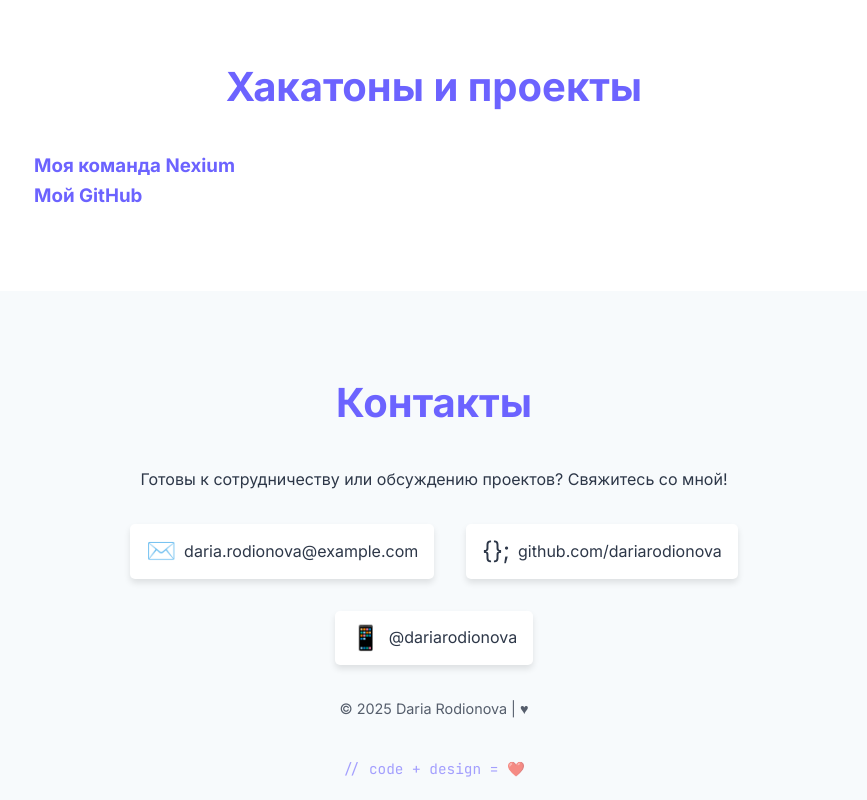
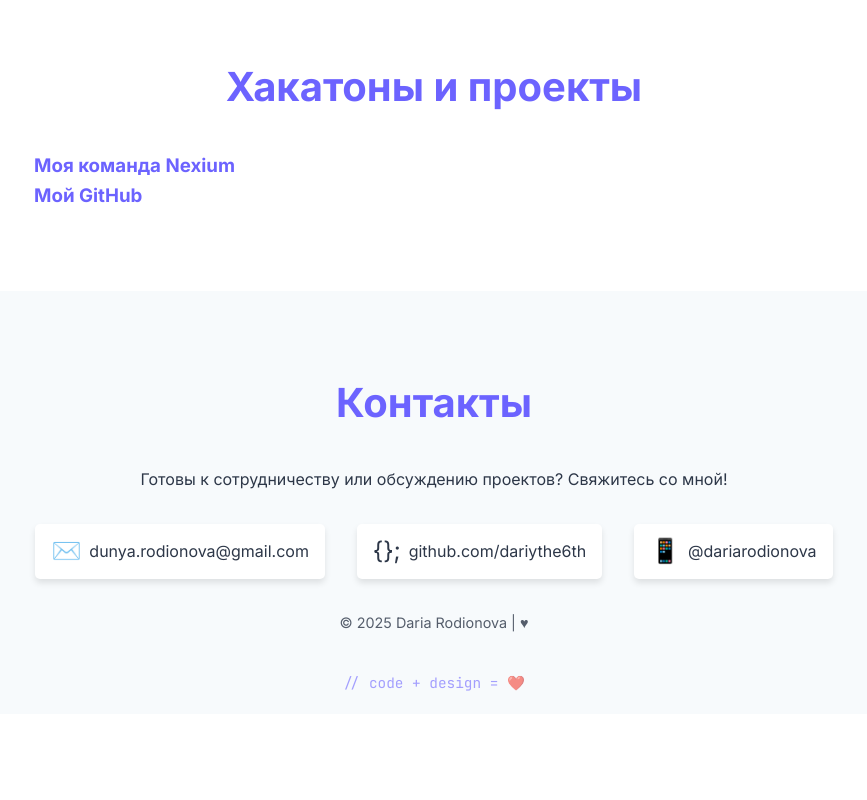
Before and after one commit to dariythe6th/resume, a plain HTML site: page index.html in a window 1280 px wide. Shown: the part 4472-5272 px from the top of the page, without its empty margins (206-1073 px from the left). After the commit the page ends 5186 px from the top, so only its background shows below. Drawn offline with Linux system fonts and the light colour scheme.

Commit message:
Update index.html

```diff
--- a/index.html
+++ b/index.html
@@ -236,15 +236,15 @@
       </p>
 
       <div class="contact-links">
-        <a href="mailto:daria.rodionova@example.com" class="contact-link">
+        <a href="mailto:dunya.rodionova@gmail.com" class="contact-link">
           <span class="contact-icon">✉️</span>
-          <span>daria.rodionova@example.com</span>
+          <span>dunya.rodionova@gmail.com</span>
         </a>
-        <a href="https://github.com/dariarodionova" target="_blank" class="contact-link">
+        <a href="https://github.com/dariythe6th" target="_blank" class="contact-link">
           <span class="contact-icon">{};</span>
-          <span>github.com/dariarodionova</span>
+          <span>github.com/dariythe6th</span>
         </a>
-        <a href="https://t.me/dariarodionova" target="_blank" class="contact-link">
+        <a href="https://t.me/"  target="_blank" class="contact-link">
           <span class="contact-icon">📱</span>
           <span>@dariarodionova</span>
         </a>
```
